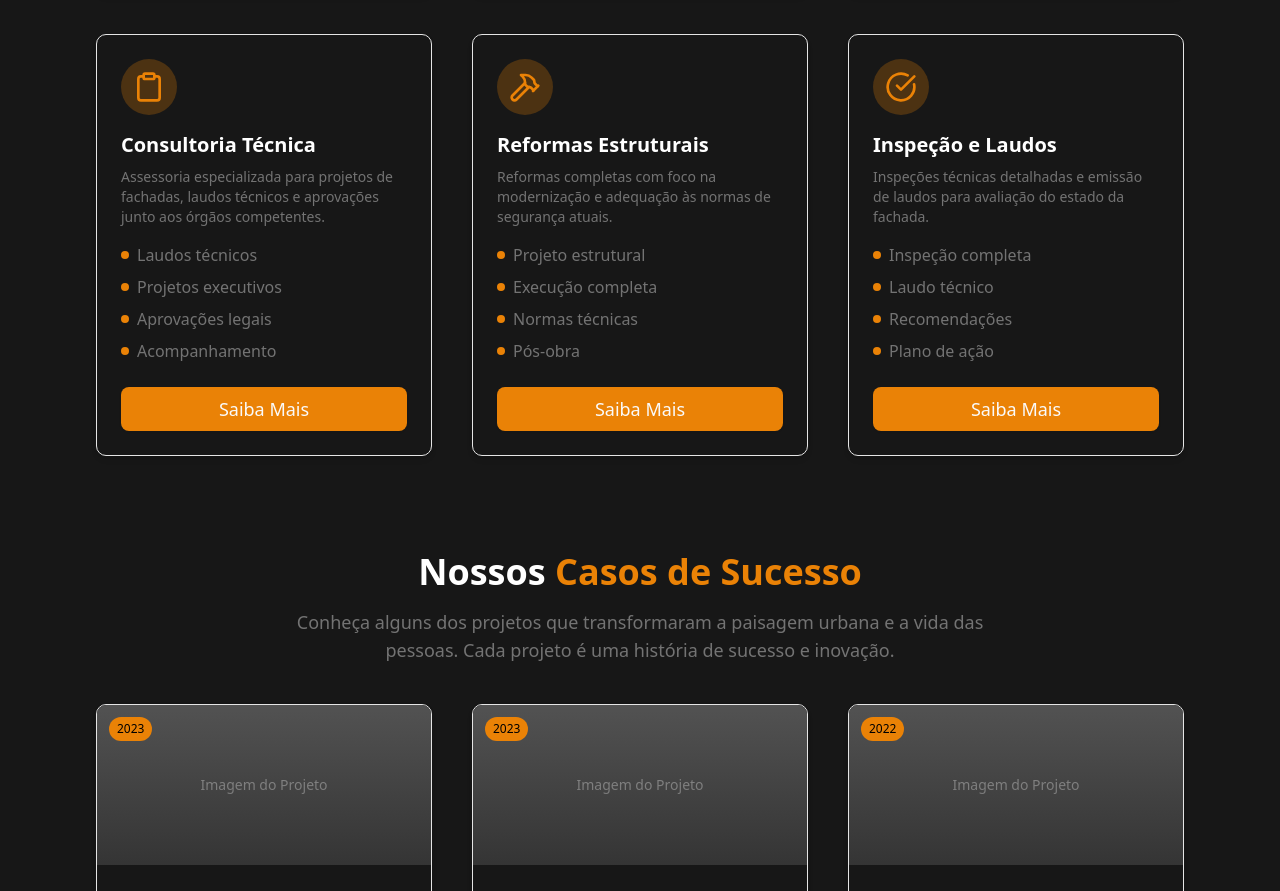
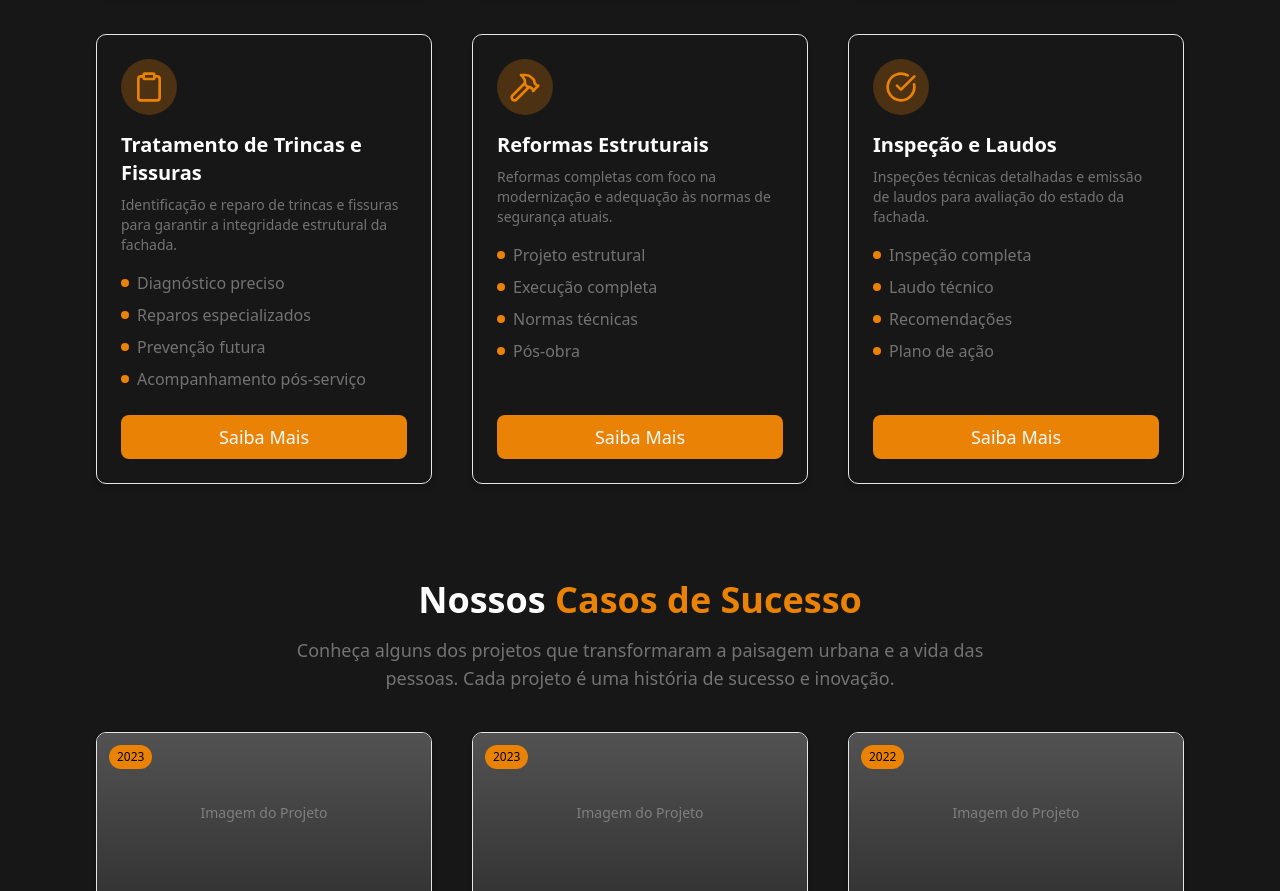
Before and after one commit to JonesGit4/zengenharia-site, a Next.js app: page / in a window 1280 px wide. Shown: the part 1380-2271 px from the top of the page. Built offline with nearby package versions, Linux system fonts and the light colour scheme.

Commit message:
feat: update service entry for "Tratamento de Trincas e Fissuras" with detailed description and items

```diff
--- a/app/sections/Services.tsx
+++ b/app/sections/Services.tsx
@@ -44,13 +44,13 @@ const services = [
   },
   {
     icon: ClipboardIcon,
-    title: "Consultoria Técnica",
-    desc: "Assessoria especializada para projetos de fachadas, laudos técnicos e aprovações junto aos órgãos competentes.",
+    title: "Tratamento de Trincas e Fissuras",
+    desc: "Identificação e reparo de trincas e fissuras para garantir a integridade estrutural da fachada.",
     items: [
-      "Laudos técnicos",
-      "Projetos executivos",
-      "Aprovações legais",
-      "Acompanhamento",
+      "Diagnóstico preciso",
+      "Reparos especializados",
+      "Prevenção futura",
+      "Acompanhamento pós-serviço",
     ],
   },
   {
```
